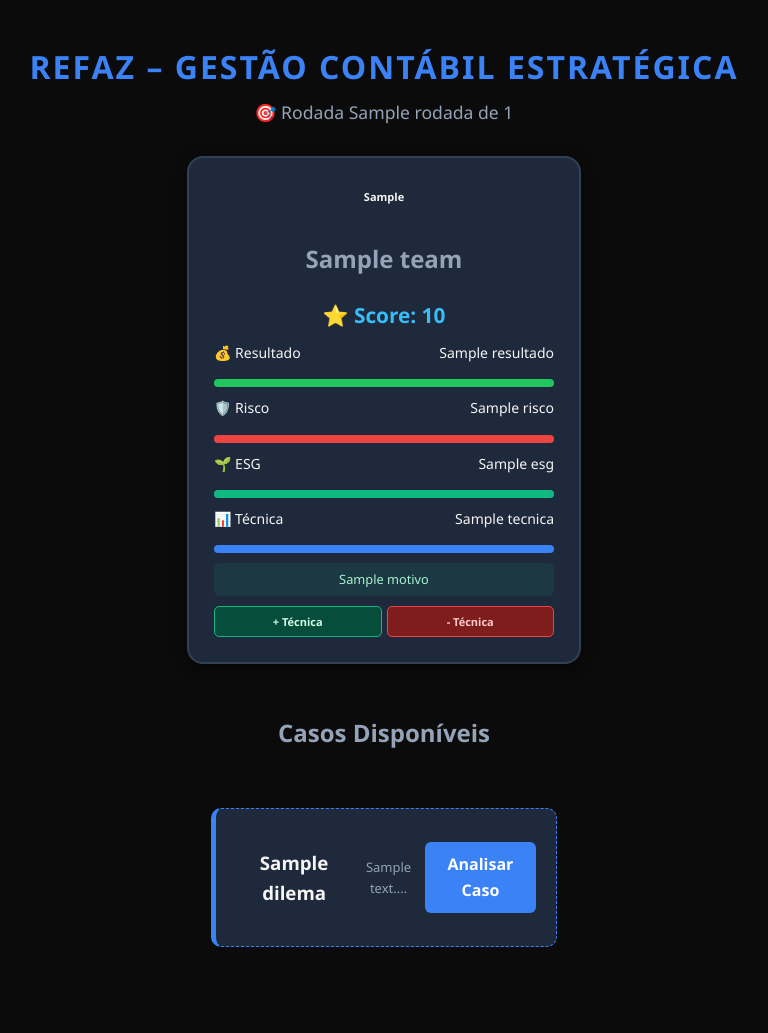
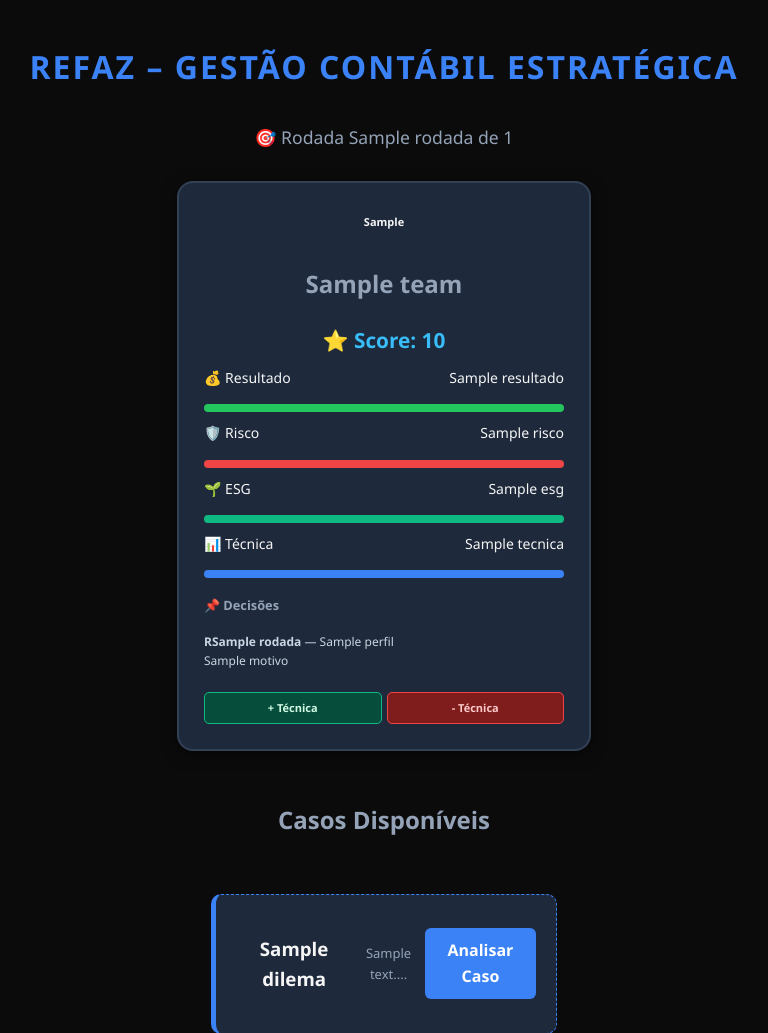
Before and after one commit to brunob329-droid/jogo-refaz, a Flask app: template templates/dashboard.html in a window 1280 px wide. Shown: the top 1033 px of the page, without its empty margins (256-1024 px from the left). Before the commit the page ends 947 px from the top, so only its background shows below. Run offline with Flask 3, Linux system fonts and the light colour scheme; the template is opened without the code that fills it: most values are stand-ins (such as "Sample title", 1, 10 or a date in 2020).

Commit message:
Update dashboard.html

```diff
--- a/templates/dashboard.html
+++ b/templates/dashboard.html
@@ -13,8 +13,6 @@
 }
 
 body { text-align: center; }
-
-h1 { margin-bottom: 5px; }
 
 .rodada-info {
     color: #94a3b8;
@@ -36,13 +34,14 @@ h1 { margin-bottom: 5px; }
     border: 2px solid #334155;
     border-radius: 16px;
     padding: 25px;
-    width: 340px;
+    width: 360px;
     position: relative;
     transition: 0.3s;
 }
 
 .card-time-dash:hover { transform: scale(1.03); }
 
+/* LÍDER SÓ APÓS RODADA */
 .vencedor-atual {
     border: 2px solid #fbbf24;
     box-shadow: 0 0 25px rgba(251,191,36,0.4);
@@ -61,6 +60,7 @@ h1 { margin-bottom: 5px; }
     font-size: 12px;
 }
 
+/* SCORE */
 .score {
     font-size: 1.3em;
     margin-bottom: 10px;
@@ -81,6 +81,7 @@ h1 { margin-bottom: 5px; }
 .perfil-conservador { background: rgba(16,185,129,0.2); color: var(--conservador); border: 1px solid var(--conservador); }
 .perfil-moderado { background: rgba(245,158,11,0.2); color: var(--moderado); border: 1px solid var(--moderado); }
 .perfil-agressivo { background: rgba(239,68,68,0.2); color: var(--agressivo); border: 1px solid var(--agressivo); }
+.perfil-aguardando { background: rgba(148,163,184,0.2); color: #94a3b8; }
 
 /* BARRAS */
 .barra {
@@ -108,14 +109,29 @@ h1 { margin-bottom: 5px; }
     font-size: 14px;
 }
 
-/* DECISÃO */
-.ultima-decisao {
-    margin-top: 10px;
+/* HISTÓRICO */
+.secao-motivos {
+    margin-top: 15px;
+    text-align: left;
+}
+
+.secao-motivos h4 {
     font-size: 0.8rem;
-    color: #a7f3d0;
-    background: rgba(16,185,129,0.1);
-    padding: 6px;
-    border-radius: 6px;
+    color: #94a3b8;
+    margin-bottom: 5px;
+}
+
+.lista-motivos {
+    list-style: none;
+    padding: 0;
+    max-height: 120px;
+    overflow-y: auto;
+}
+
+.lista-motivos li {
+    font-size: 0.75rem;
+    color: #cbd5e1;
+    margin-bottom: 6px;
 }
 
 /* BOTÕES PROFESSOR */
@@ -180,9 +196,10 @@ h1 { margin-bottom: 5px; }
 <div class="painel-indicadores">
 
 {% for key, team in teams.items() %}
-<div class="card-time-dash {% if team == equipe_vencedora %}vencedor-atual{% endif %}">
+<div class="card-time-dash
+{% if rodada > 1 and team == equipe_vencedora %}vencedor-atual{% endif %}">
 
-    {% if team == equipe_vencedora %}
+    {% if rodada > 1 and team == equipe_vencedora %}
         <span class="vencedor-tag">🏆 Líder</span>
     {% endif %}
 
@@ -200,29 +217,46 @@ h1 { margin-bottom: 5px; }
     <div class="stats">
         <p><span>💰 Resultado</span><span>{{ team.resultado }}</span></p>
     </div>
-    <div class="barra"><div class="res" style="width: {{ team.resultado }}%"></div></div>
+    <div class="barra">
+        <div class="res" style="width: {{ [team.resultado,100]|min }}%"></div>
+    </div>
 
     <!-- RISCO -->
     <div class="stats">
         <p><span>🛡️ Risco</span><span>{{ team.risco }}</span></p>
     </div>
-    <div class="barra"><div class="risco" style="width: {{ team.risco }}%"></div></div>
+    <div class="barra">
+        <div class="risco" style="width: {{ [team.risco,100]|min }}%"></div>
+    </div>
 
     <!-- ESG -->
     <div class="stats">
         <p><span>🌱 ESG</span><span>{{ team.esg }}</span></p>
     </div>
-    <div class="barra"><div class="esg" style="width: {{ team.esg }}%"></div></div>
+    <div class="barra">
+        <div class="esg" style="width: {{ [team.esg,100]|min }}%"></div>
+    </div>
 
     <!-- TECNICA -->
     <div class="stats">
         <p><span>📊 Técnica</span><span>{{ team.tecnica }}</span></p>
     </div>
-    <div class="barra"><div class="tec" style="width: {{ team.tecnica }}%"></div></div>
+    <div class="barra">
+        <div class="tec" style="width: {{ [team.tecnica,100]|min }}%"></div>
+    </div>
 
-    {% if team.motivos %}
-    <div class="ultima-decisao">
-        {{ team.motivos[-1] }}
+    <!-- HISTÓRICO COMPLETO -->
+    {% if team.historico %}
+    <div class="secao-motivos">
+        <h4>📌 Decisões</h4>
+        <ul class="lista-motivos">
+            {% for item in team.historico %}
+            <li>
+                <strong>R{{ item.rodada }}</strong> — {{ item.perfil }}<br>
+                {{ item.motivo }}
+            </li>
+            {% endfor %}
+        </ul>
     </div>
     {% endif %}
 
@@ -244,7 +278,7 @@ h1 { margin-bottom: 5px; }
     <div class="card-dilema-link">
         <h3>{{ dilema.titulo }}</h3>
         <p style="font-size:13px; color:#94a3b8;">
-            {{ dilema.contexto[:100] }}...
+            {{ dilema.contexto[:140] }}...
         </p>
         <a href="/dilema/{{ key }}" class="btn-acao">
             Analisar Caso
```
